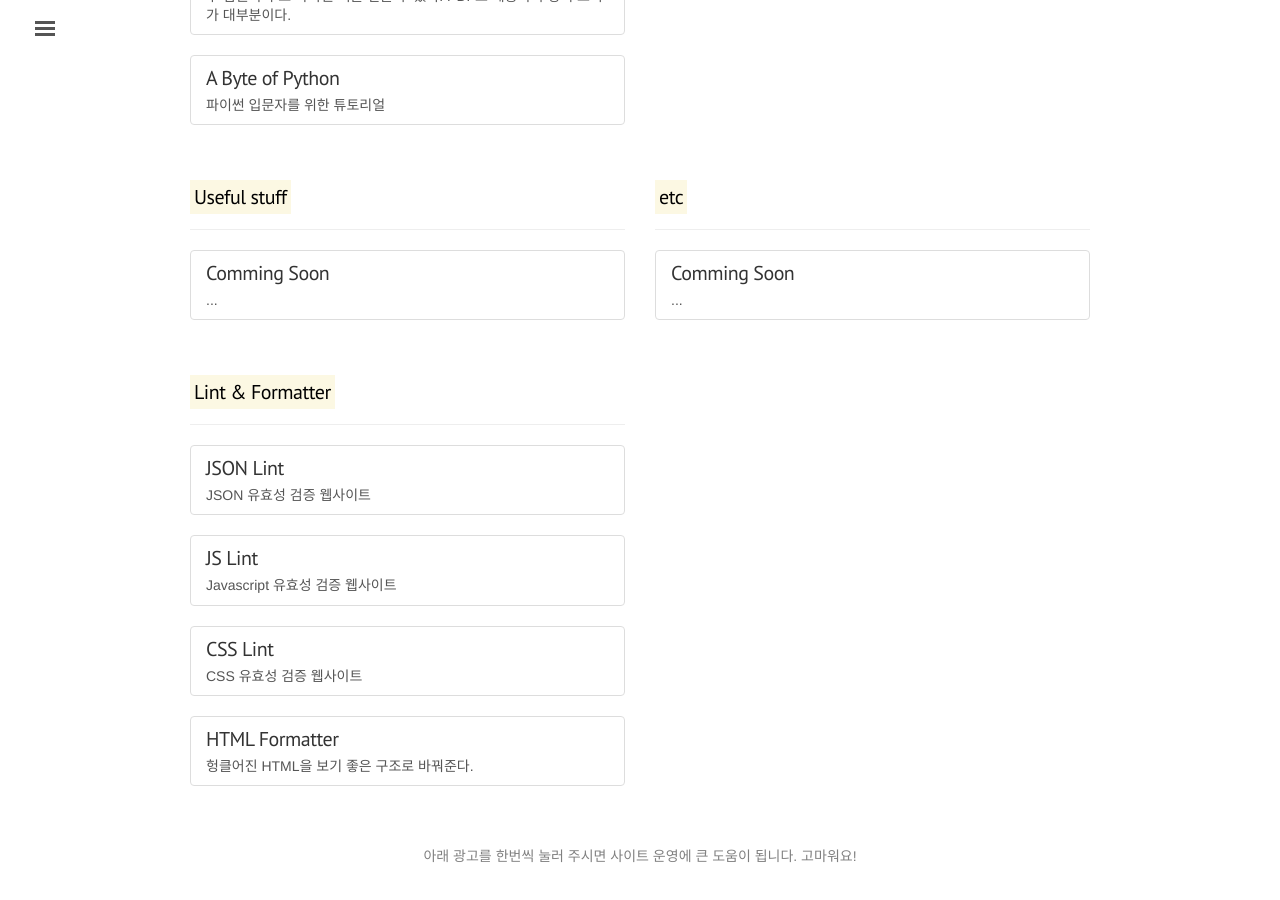
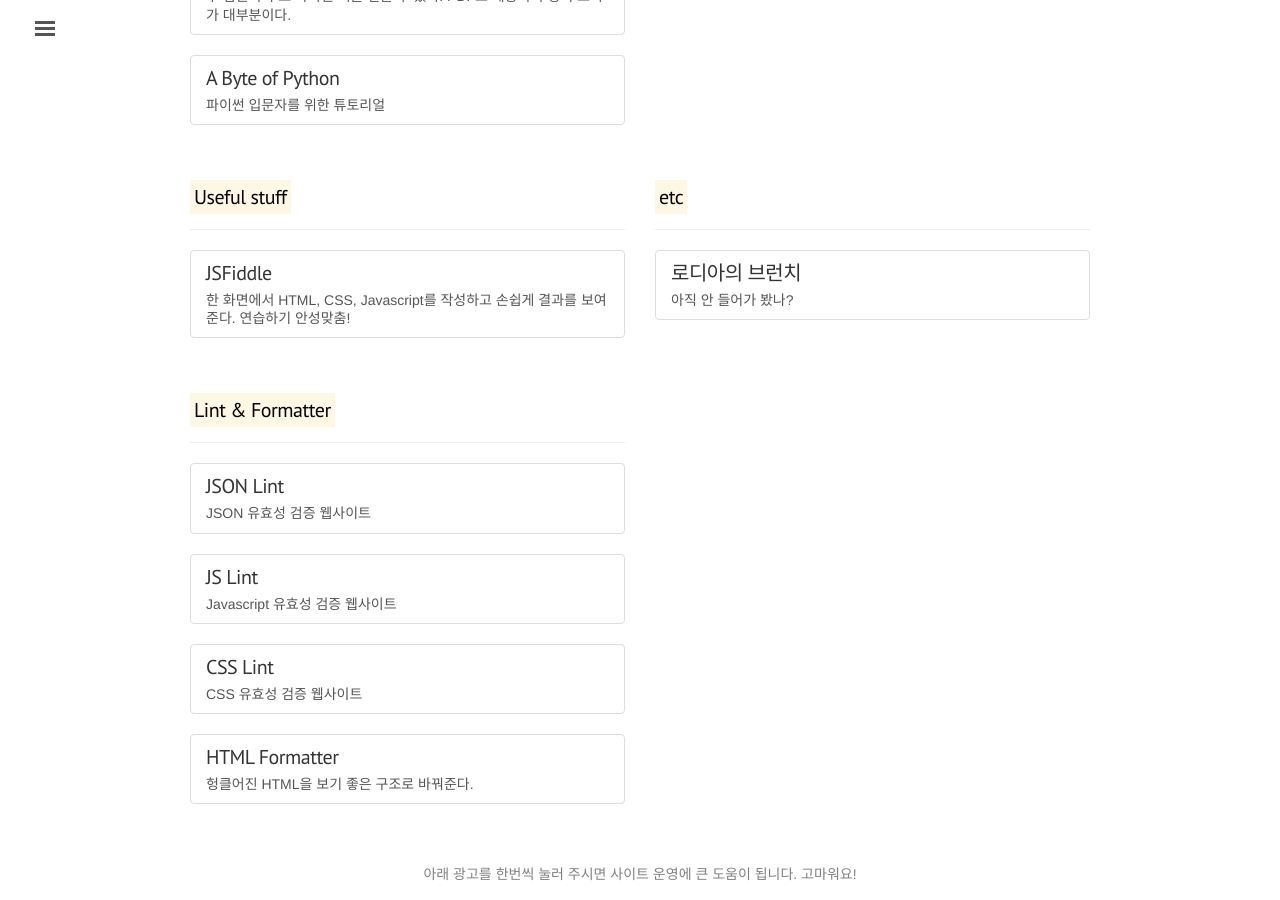
Before and after one commit to jwkcp/jwkcp.github.com, a Jekyll site: the page built from bookmark/index.html, in a window 1280 px wide and 900 px high, scrolled down 756 px. Built offline with Jekyll 4.4.1, drawn with Linux system fonts in a browser that asks for light colours; comment, search, counter and statistics services are not loaded.

Commit message:
북마크 추가 모든 북마크 새창으로 열리도록 수정

```diff
--- a/bookmark/index.html
+++ b/bookmark/index.html
@@ -12,35 +12,35 @@
       </div>
 
       <div class="list-group">
-        <a href="https://www.gitbook.com/book/ddanggle/interpy-kr/details" class="list-group-item">
+        <a href="https://www.gitbook.com/book/ddanggle/interpy-kr/details" target="_blank" class="list-group-item">
           <h4 class="list-group-item-heading">Intermediate Python</h4>
           <p class="list-group-item-text">입문 중급자를 대상으로 필요한 정보를 찾아볼 수 있도록 만든 무료 전자책. 튜토리얼이 아니다.</p>
         </a>
       </div>
 
       <div class="list-group">
-        <a href="http://pythonstudy.xyz/" class="list-group-item">
+        <a href="http://pythonstudy.xyz/" target="_blank" class="list-group-item">
           <h4 class="list-group-item-heading">예제로 배우는 Python 프로그래밍</h4>
           <p class="list-group-item-text">다른 튜토리얼들이 어렵게 느껴진다면 이 사이트에서 가볍게 파이썬을 맛보는 건 어떤가?</p>
         </a>
       </div>
 
       <div class="list-group">
-        <a href="https://wikidocs.net/book/1" class="list-group-item">
+        <a href="https://wikidocs.net/book/1" target="_blank" class="list-group-item">
           <h4 class="list-group-item-heading">점프 투 파이썬</h4>
           <p class="list-group-item-text">위키독스에서 온라인에 무료로 공유해둔 '점프 투 파이썬' 책의 온라인 버전</p>
         </a>
       </div>
 
       <div class="list-group">
-        <a href="http://pythonbooks.revolunet.com/" class="list-group-item">
+        <a href="http://pythonbooks.revolunet.com/" target="_blank" class="list-group-item">
           <h4 class="list-group-item-heading">Python Books</h4>
           <p class="list-group-item-text">수 십권의 무료 파이썬 책을 얻을 수 있다. PDF로 제공되며 영어 도서가 대부분이다.</p>
         </a>
       </div>
 
       <div class="list-group">
-        <a href="http://byteofpython-korean.sourceforge.net/byte_of_python.html" class="list-group-item">
+        <a href="http://byteofpython-korean.sourceforge.net/byte_of_python.html" target="_blank" class="list-group-item">
           <h4 class="list-group-item-heading">A Byte of Python</h4>
           <p class="list-group-item-text">파이썬 입문자를 위한 튜토리얼</p>
         </a>
@@ -53,21 +53,21 @@
       </div>
 
       <div class="list-group">
-        <a href="http://www.w3schools.com/" class="list-group-item">
+        <a href="http://www.w3schools.com/" target="_blank" class="list-group-item">
           <h4 class="list-group-item-heading">W3Schools</h4>
           <p class="list-group-item-text">HTML, CSS, 부트스트랩까지 풍부한 예제와 간단 명료한 설명이 매력적이다.</p>
         </a>
       </div>
 
       <div class="list-group">
-        <a href="http://poiemaweb.com/" class="list-group-item">
+        <a href="http://poiemaweb.com/" target="_blank" class="list-group-item">
           <h4 class="list-group-item-heading">Poiemaweb</h4>
           <p class="list-group-item-text">W3Schools와 함께 기초 학습에 큰 도움이 되는 사이트. 한국어 사이트다.</p>
         </a>
       </div>
 
       <div class="list-group">
-        <a href="http://www.w3schools.com/colors/colors_picker.asp" class="list-group-item">
+        <a href="http://www.w3schools.com/colors/colors_picker.asp" target="_blank" class="list-group-item">
           <h4 class="list-group-item-heading">HTML Color Picker</h4>
           <p class="list-group-item-text">W3Schools에서 제공하는 컬러 코드 추출기</p>
         </a>
@@ -82,9 +82,9 @@
       </div>
 
       <div class="list-group">
-        <a href="#" class="list-group-item">
-          <h4 class="list-group-item-heading">Comming Soon</h4>
-          <p class="list-group-item-text">...</p>
+        <a href="https://jsfiddle.net/" target="_blank" class="list-group-item">
+          <h4 class="list-group-item-heading">JSFiddle</h4>
+          <p class="list-group-item-text">한 화면에서 HTML, CSS, Javascript를 작성하고 손쉽게 결과를 보여준다. 연습하기 안성맞춤!</p>
         </a>
       </div>
 
@@ -95,9 +95,9 @@
       </div>
 
       <div class="list-group">
-        <a href="#" class="list-group-item">
-          <h4 class="list-group-item-heading">Comming Soon</h4>
-          <p class="list-group-item-text">...</p>
+        <a href="https://brunch.co.kr/@rhodia" target="_blank" class="list-group-item">
+          <h4 class="list-group-item-heading">로디아의 브런치</h4>
+          <p class="list-group-item-text">아직 안 들어가 봤나?</p>
         </a>
       </div>
 
@@ -111,28 +111,28 @@
       </div>
 
       <div class="list-group">
-        <a href="http://jsonlint.com/" class="list-group-item">
+        <a href="http://jsonlint.com/" target="_blank" class="list-group-item">
           <h4 class="list-group-item-heading">JSON Lint</h4>
           <p class="list-group-item-text">JSON 유효성 검증 웹사이트</p>
         </a>
       </div>
 
       <div class="list-group">
-        <a href="http://www.jslint.com/" class="list-group-item">
+        <a href="http://www.jslint.com/" target="_blank" class="list-group-item">
           <h4 class="list-group-item-heading">JS Lint</h4>
           <p class="list-group-item-text">Javascript 유효성 검증 웹사이트</p>
         </a>
       </div>
 
       <div class="list-group">
-        <a href="http://csslint.net/" class="list-group-item">
+        <a href="http://csslint.net/" target="_blank" class="list-group-item">
           <h4 class="list-group-item-heading">CSS Lint</h4>
           <p class="list-group-item-text">CSS 유효성 검증 웹사이트</p>
         </a>
       </div>
 
       <div class="list-group">
-        <a href="http://www.cleancss.com/html-beautify/" class="list-group-item">
+        <a href="http://www.cleancss.com/html-beautify/" target="_blank" class="list-group-item">
           <h4 class="list-group-item-heading">HTML Formatter</h4>
           <p class="list-group-item-text">헝클어진 HTML을 보기 좋은 구조로 바꿔준다.</p>
         </a>
```
